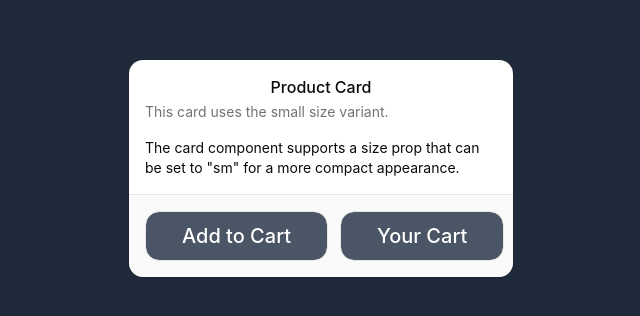
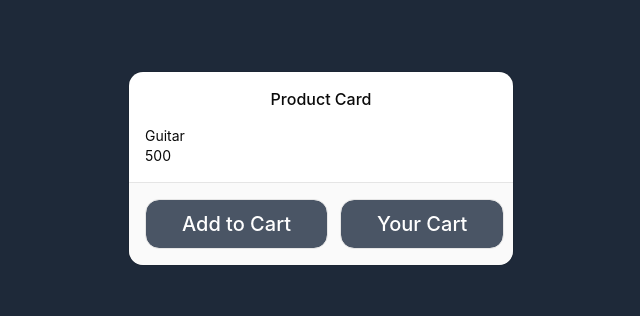
Before and after one commit to Mayank4543/javascript, a React (Vite) app in the folder Practice/project05/my-app/: page / in a window 1280 px wide. Shown: the part 232-548 px from the top of the page, without its empty margins (319-959 px from the left). Built offline with nearby package versions, Linux system fonts and the light colour scheme.

Commit message:
completing this modulew

```diff
--- a/Practice/project05/my-app/src/App.tsx
+++ b/Practice/project05/my-app/src/App.tsx
@@ -1,7 +1,7 @@
-import { useState, useEffect } from "react";
+import { useState } from "react";
 import { Button } from "./components/ui/button";
-import { Sheet, SheetContent, SheetDescription, SheetHeader, SheetTitle, SheetTrigger } from "./components/ui/sheet"
-import { Card, CardContent, CardDescription, CardFooter, CardHeader, CardTitle, } from "./components/ui/card"
+import { Sheet, SheetContent, SheetTrigger } from "./components/ui/sheet"
+import { Card, CardContent, CardFooter, CardHeader, CardTitle, } from "./components/ui/card"
 
 type Product = {
     id: number,
@@ -29,10 +29,14 @@ const App = () => {
         setCart(cart.filter(item => item.id !== id))
     }
     const IncreaseQuantity = (id: number) => {
-        setCart(cart.map(item => item.id === id ? { ...item, quantity: item.quantity + 1 } : item))
+        const updatedValues = cart.map(item => item.id === id ? { ...item, quantity: item.quantity + 1 } : item)
+        console.log("bbcds",updatedValues)
+
+        setCart(updatedValues)
     }
     const DecreaseQuantity = (id: number) => {
-        setCart(cart.map(item => item.id === id ? { ...item, qunatity: item.quantity - 1 } : item))
+        console.log("nbfdksfnsd", id)
+        setCart(cart.map(item => item.id === id ? { ...item, quantity: item.quantity>1?item.quantity-1:1 } : item))
     }
     const total = cart.reduce((sum, item) =>
         sum + item.price * item.quantity,
@@ -42,6 +46,12 @@ const App = () => {
         sum + item.quantity,
         0
     )
+    const product: Product = {
+        id: 1,
+        "name": "Guitar",
+        "price": 500
+
+    }
     return (
         <>
             <div className=" bg-gray-800 min-h-screen ">
@@ -49,15 +59,16 @@ const App = () => {
                     <Card className="  w-full max-w-sm">
                         <CardHeader>
                             <CardTitle className="text-center">Product Card</CardTitle>
-                            <CardDescription>
-                                This card uses the small size variant.
-                            </CardDescription>
+
                         </CardHeader>
                         <CardContent>
                             <p>
-                                The card component supports a size prop that can be set to
-                                &quot;sm&quot; for a more compact appearance.
+                               {product.name}
                             </p>
+                            <p>
+                                {product.price}
+                            </p>
+
                         </CardContent>
                         <CardFooter className="flex gap-3">
                             <Button variant="outline" onClick={() => addToCart(product)} className="px-9 py-6 text-xl rounded-xl bg-gray-600 hover:bg-gray-500 cursor-pointer text-white">
@@ -74,20 +85,23 @@ const App = () => {
                                                 <p className="text-center font-semibold ">No Cart...</p>
                                                 : (
                                                     cart.map((item) => (
-                                                        <div className="" key={item.id}>
+                                                        <div className="" key={item.id} >
                                                             <p>
-                                                                {item.name}
+                                                               Product Name: {item.name}
                                                             </p>
                                                             <p>
-                                                                {item.quantity}
+                                                              Product Quantity:  {item.quantity}
                                                             </p>
                                                             <p>
-                                                                {item.price}
+                                                               Price: {item.price *item.quantity}
                                                             </p>
-                                                            <div className="flex gap-3">
-                                                                <Button onClick={() => IncreaseQuantity(item.id)}>+</Button>
-                                                                <Button onClick={() => DecreaseQuantity(item.id)}>-</Button>
+                                                            <div className="flex gap-2">
+                                                                <Button onClick={() => IncreaseQuantity(item.id)} className="px-6 py-5 font-semibold">+</Button>
+                                                                <Button onClick={() => DecreaseQuantity(item.id)} className="px-6 py-5 font-semibold">-</Button>
+                                                                <Button onClick={() => removeItem(item.id)} className="px-6 py-5 font-semibold rounded-xl">Remove</Button>
+
                                                             </div>
+                                                            <p className="text-green-300 py-px">Total Price:{total}</p>
                                                         </div>
 
                                                     ))
```
